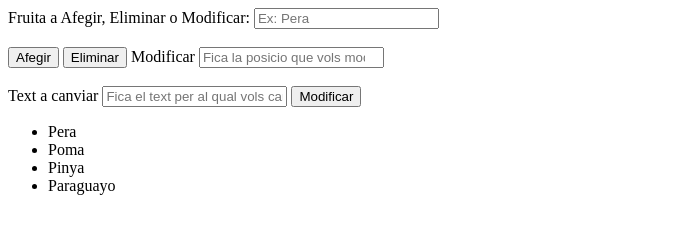
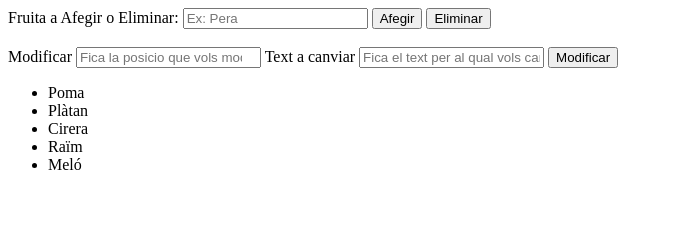
Before and after one commit to Bernifantasy/Practica_Llista, a plain HTML site: page index.html in a window 1280 px wide. Shown: the whole page, without its empty margins (0-673 px from the left). Drawn offline with Linux system fonts and the light colour scheme.

Commit message:
Update index.html

```diff
--- a/index.html
+++ b/index.html
@@ -8,8 +8,7 @@
 <body>
 
     <script>
-        function afegir()
-        {
+        function afegir() {
             const fruita = document.getElementById("fname").value;
             if (fruita) {
                 const nova_fruita = document.createElement("li");
@@ -17,8 +16,8 @@
                 document.getElementById("list").appendChild(nova_fruita);
                 document.getElementById("fname").value = "";
             }
+        }
 
-        }
         function eliminar() {
             const fruita = document.getElementById("fname").value;
             const llistar_fruita = document.querySelectorAll("#list li");
@@ -33,37 +32,37 @@
         function modificar() {
             let posicio = document.getElementById("posicio").value;
             let text = document.getElementById("nouText").value;
-            let llista = document.getElementById("llista");
+            let llista = document.getElementById("list");
 
-            if (llista.children[posicio]){
-                llista.children[posicio].innerHTML= text;
-            } else{
+            if (llista.children[posicio]) {
+                llista.children[posicio].innerHTML = text;
+            } else {
                 console.log("No existeix la posicio");
             }
-
         }
     </script>
 
     <form>
-    <label for="fname">Fruita a Afegir, Eliminar o Modificar:</label>
+        <label for="fname">Fruita a Afegir o Eliminar:</label>
         <input type="text" id="fname" name="fname" placeholder="Ex: Pera">
-    <br><br>
         <input type="button" value="Afegir" id="Afegir" onclick="afegir()">
         <input type="button" value="Eliminar" id="Eliminar" onclick="eliminar()">
+        <br><br>
         <label for="text">Modificar</label>
-    <input type="number" id="posicio" placeholder="Fica la posicio que vols modificar"><br><br>
-
+        <input type="number" id="posicio" placeholder="Fica la posicio que vols modificar">
         <label for="text">Text a canviar</label>
         <input type="text" id="nouText" placeholder="Fica el text per al qual vols canviar">
-    <button type="button" onclick="functiomodificar()">Modificar</button>
+        <button type="button" onclick="modificar()">Modificar</button>
     </form>
 
 <ul id="list">
-    <li data-fruit="Pera">Pera</li>
-    <li data-fruit="Poma">Poma</li>
-    <li data-fruit="Pinya">Pinya</li>
-    <li data-fruit="Paraguayo">Paraguayo</li>
+    <li>Poma</li>
+    <li>Plàtan</li>
+    <li>Cirera</li>
+    <li>Raïm</li>
+    <li>Meló</li>
 </ul>
+
 
 
 
```
Lines whose indentation alone changed are shown as unchanged.
